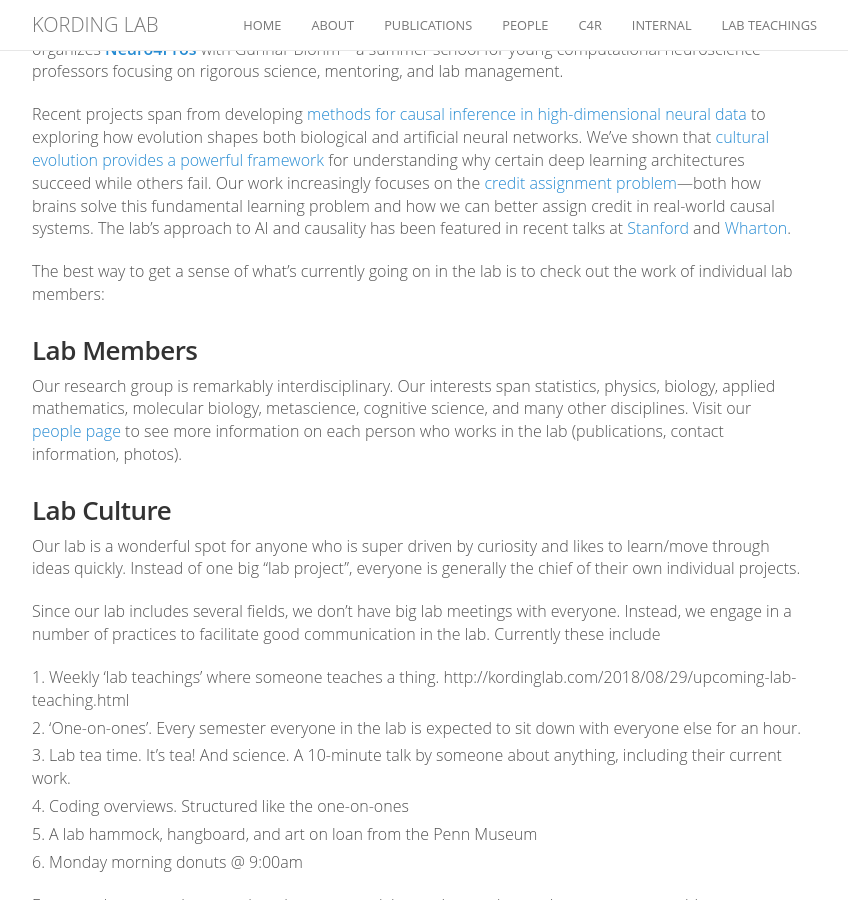
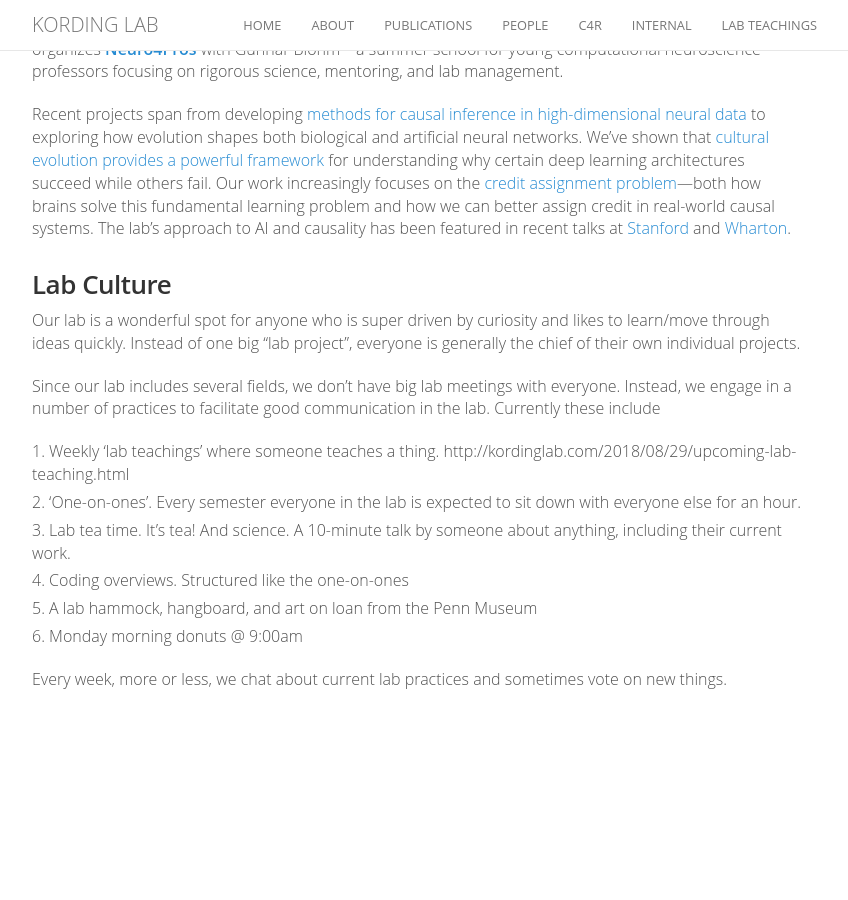
Before and after one commit to KordingLab/KordingLab.github.io, a Jekyll site: the page built from about.md, in a window 1280 px wide and 900 px high, scrolled down 576 px. Shown: the whole window, without its empty margins (223-1071 px from the left). Built offline with Jekyll 4.4.1, drawn with Linux system fonts in a browser that asks for light colours; comment, search, counter and statistics services are not loaded; after the commit the page ends 1287 px from its top, so only the background shows below that.

Commit message:
Move Lab Members description from About page to People page
- Moved interdisciplinary description to top of People page where it belongs
- Removed redundant Lab Members section from About page
- Added context about how diverse expertise contributes to lab mission
- Cleaner separation between About (what we do) and People (who we are)

```diff
--- a/about.md
+++ b/about.md
@@ -13,12 +13,6 @@
 
 Recent projects span from developing [methods for causal inference in high-dimensional neural data](https://journals.plos.org/ploscompbiol/article?id=10.1371/journal.pcbi.1011574) to exploring how evolution shapes both biological and artificial neural networks. We've shown that [cultural evolution provides a powerful framework](https://arxiv.org/abs/2205.10320) for understanding why certain deep learning architectures succeed while others fail. Our work increasingly focuses on the [credit assignment problem](https://arxiv.org/abs/1906.00889)—both how brains solve this fundamental learning problem and how we can better assign credit in real-world causal systems. The lab's approach to AI and causality has been featured in recent talks at [Stanford](https://symsys.stanford.edu/events/konrad-kording-causality-neuroscience) and [Wharton](https://neuro.wharton.upenn.edu/events-hq/a1W3a000004DbNpEAK/).
 
-The best way to get a sense of what's currently going on in the lab is to check out the work of individual lab members:
-
-### Lab Members
-
-Our research group is remarkably interdisciplinary. Our interests span statistics, physics, biology, applied mathematics, molecular biology, metascience, cognitive science, and many other disciplines. Visit our [people page](http://kordinglab.com/people/) to see more information on each person who works in the lab (publications, contact information, photos).
-
 ### Lab Culture
 
 Our lab is a wonderful spot for anyone who is super driven by curiosity and likes to learn/move through ideas quickly. Instead of one big "lab project", everyone is generally the chief of their own individual projects.
```
Also changed, not shown: people.md (+4 -0 lines).
